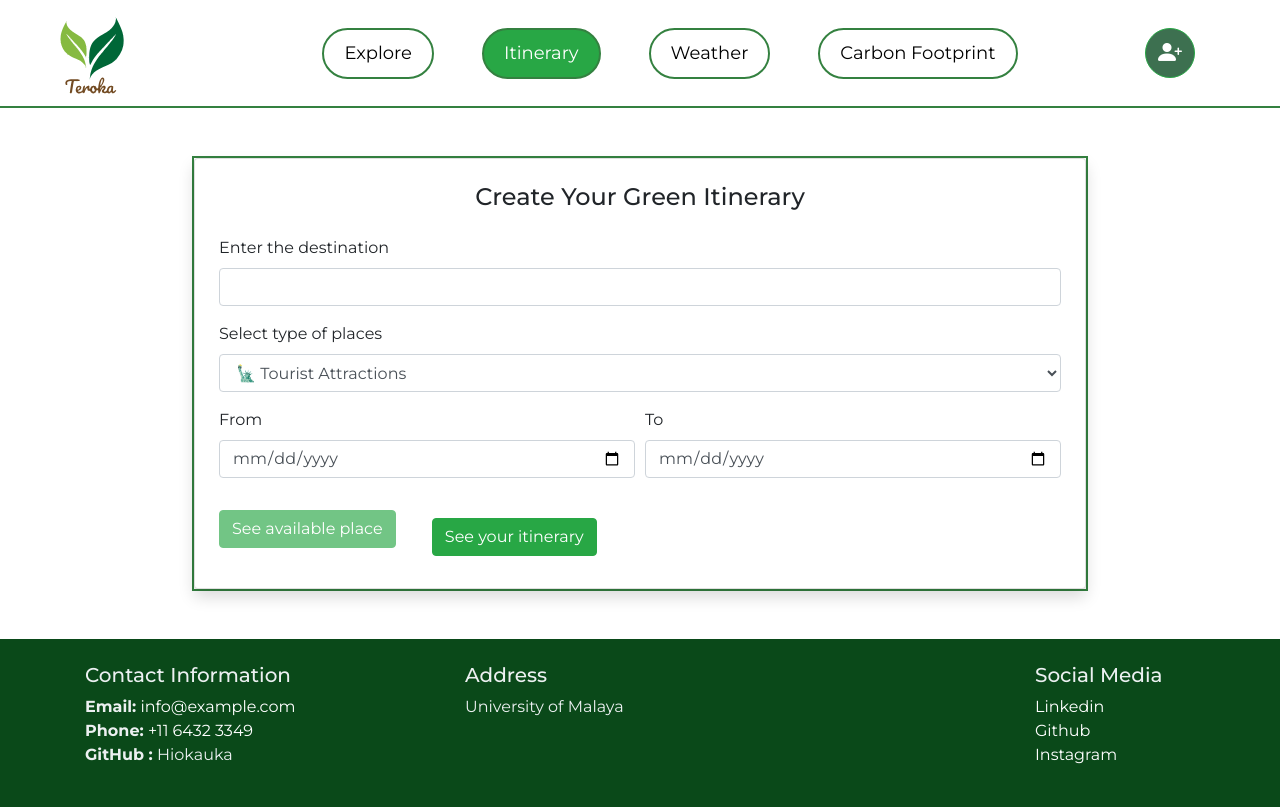
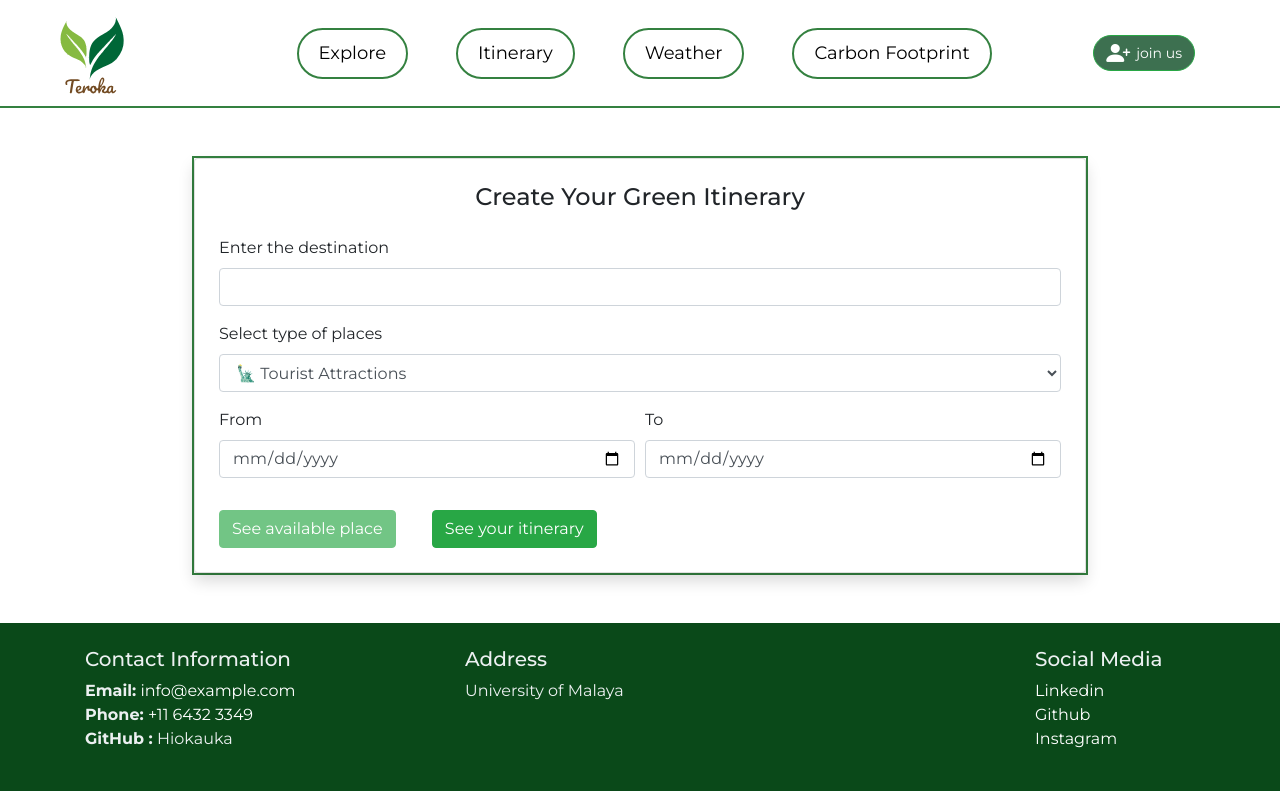
Before and after one commit to hiokauka/eco-travel-planner, a plain HTML site: page Itinerary.html in a window 1280 px wide. Drawn offline with nearby package versions, Linux system fonts and the light colour scheme.

Commit message:
improve ui

```diff
--- a/Itinerary.html
+++ b/Itinerary.html
@@ -58,8 +58,10 @@
 
                 <ul class="nav flex-column flex-lg-row text-center my-lg-0">
                     <li class="nav-item my-1" id="joinLi">
-                        <a href="Login.html" class="btn btn-success rounded-pill join-us">
+                        <a href="Login.html" class="btn btn-success rounded-pill join-us d-flex align-items-center"
+                            style="white-space: nowrap;">
                             <i class="bi bi-person-plus-fill" style="font-size: 24px;"></i>
+                            <span style="font-size: 14px; margin-left: 6px;">join us</span>
                         </a>
                     </li>
                     <li class="nav-item my-1" id="profileLi" style="display:none;">
@@ -109,7 +111,8 @@
 
                 <div id="day-count" class="mb-3 text-success font-weight-bold"></div>
 
-                <button type="button" class="btn btn-success custom-margin mb-3" id="see-places-btn" data-toggle="modal"
+                <div>
+                <button type="button" class="btn btn-success custom-margin  id="see-places-btn" data-toggle="modal"
                     data-target="#availableModal">
                     See available place
                 </button>
@@ -117,6 +120,7 @@
                 <button type="button" class="btn btn-success custom-margin1" id="viewItineraryBtn" data-toggle="modal"
                     data-target="#greenItineraryModal">See your
                     itinerary</button>
+                    </div>
             </form>
 
 
--- a/assets/css/Carbon.css
+++ b/assets/css/Carbon.css
@@ -50,9 +50,14 @@
 
 .join-us {
 
+  height: 36px !important;
+  padding-top: 0 !important;
+  padding-bottom: 0 !important;
+  line-height: 24px !important;
+  display: inline-flex !important;  /* keeps vertical alignment */
+  align-items: center !important;   /* centers content vertically */
   background-color: rgb(61, 112, 80);
 }
-
 .nav-link.active {
   background-color: #28a745;
   /* Green background for the active link */
--- a/assets/css/Explore.css
+++ b/assets/css/Explore.css
@@ -60,6 +60,12 @@
 
 .join-us {
 
+  height: 36px !important;
+  padding-top: 0 !important;
+  padding-bottom: 0 !important;
+  line-height: 24px !important;
+  display: inline-flex !important;  /* keeps vertical alignment */
+  align-items: center !important;   /* centers content vertically */
   background-color: rgb(61, 112, 80);
 }
 
--- a/assets/css/home.css
+++ b/assets/css/home.css
@@ -59,10 +59,14 @@
 
 .join-us {
 
+  height: 36px !important;
+  padding-top: 0 !important;
+  padding-bottom: 0 !important;
+  line-height: 24px !important;
+  display: inline-flex !important;  /* keeps vertical alignment */
+  align-items: center !important;   /* centers content vertically */
   background-color: rgb(61, 112, 80);
 }
-
-
 
 
 
@@ -103,10 +107,6 @@
   color: rgb(0, 0, 0);
 }
 
-.join-us {
-
-  background-color: rgb(61, 112, 80);
-}
 
 footer {
   background-color: #0a4919;
--- a/assets/css/itinerary.css
+++ b/assets/css/itinerary.css
@@ -56,9 +56,14 @@
 
 .join-us {
 
+  height: 36px !important;
+  padding-top: 0 !important;
+  padding-bottom: 0 !important;
+  line-height: 24px !important;
+  display: inline-flex !important;  /* keeps vertical alignment */
+  align-items: center !important;   /* centers content vertically */
   background-color: rgb(61, 112, 80);
 }
-
 .nav-link.active {
   background-color: #28a745;
   /* Green background for the active link */
--- a/assets/css/weather.css
+++ b/assets/css/weather.css
@@ -50,6 +50,12 @@
 
 .join-us {
 
+  height: 36px !important;
+  padding-top: 0 !important;
+  padding-bottom: 0 !important;
+  line-height: 24px !important;
+  display: inline-flex !important;  /* keeps vertical alignment */
+  align-items: center !important;   /* centers content vertically */
   background-color: rgb(61, 112, 80);
 }
 
--- a/style.css
+++ /dev/null
@@ -1 +0,0 @@
-rauf {color: red ;}
```
Also changed, not shown: Carbon.html (+3 -2 lines), Explore.html (+3 -1 lines), Weather.html (+4 -2 lines), index.html (+3 -1 lines).
